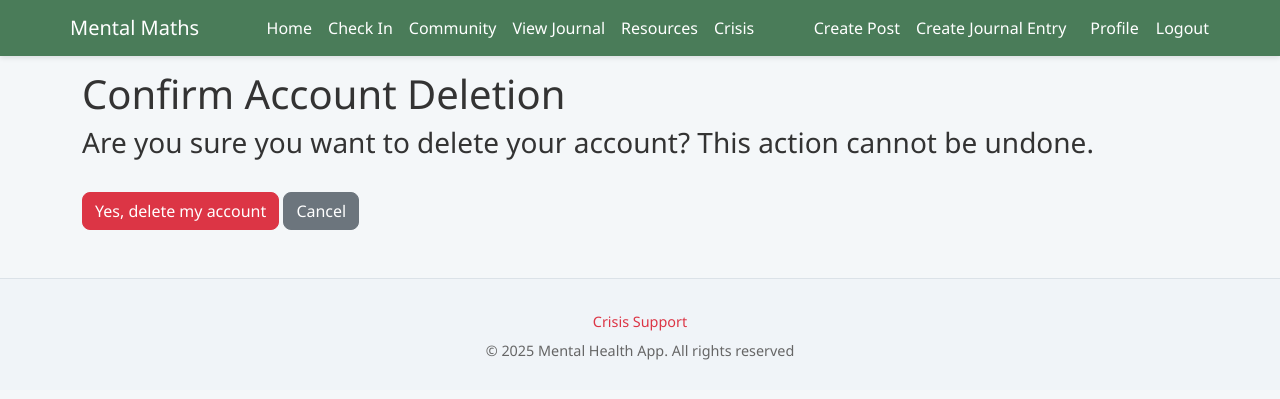
After one commit to DParay03/CSCI380Project, a Django app: page /delete-account/ in a window 1280 px wide. The commit adds this page. Shown: the top 399 px of the page. Run offline with Django 5.2, Linux system fonts and the light colour scheme; the visitor is signed in with stand-in values (Sample User, id 1); some libraries are stand-ins or nearby versions.

Commit message:
account deletion

```diff
--- a/DjangoProject/urls.py
+++ b/DjangoProject/urls.py
@@ -37,6 +37,7 @@ urlpatterns = [
     path('login/', auth_views.LoginView.as_view(template_name='users/login.html'), name="login"),
     path('logout/', auth_views.LogoutView.as_view(template_name='users/logout.html'), name="logout"),
     path('profile/', user_views.profile, name="profile"),
+    path('delete-account/', user_views.delete_account, name="delete_account"),
 
     # Password Reset Flow
     path('password-reset/', auth_views.PasswordResetView.as_view(template_name='users/password_reset.html'), name="password_reset"),
--- a/templates/base.html
+++ b/templates/base.html
@@ -22,7 +22,7 @@
   <main role="main" class="container mt-8">
       <div class="row">
           <div class="col-md-16">
-              {% if messages %} ##pop up window for each message
+              {% if messages %}
                   <script>
                       let messageText = "";
                       {% for message in messages %}
--- /dev/null
+++ b/users/templates/users/account_confirm_delete.html
@@ -0,0 +1,10 @@
+{% extends "base.html" %}
+{% block content %}
+  <h1>Confirm Account Deletion</h1>
+  <h3 class="pb-4">Are you sure you want to delete your account? This action cannot be undone.</h3>
+  <form method="POST">
+    {% csrf_token %}
+    <button type="submit" class="btn btn-danger">Yes, delete my account</button>
+    <a href="{% url 'profile' %}" class="btn btn-secondary">Cancel</a>
+  </form>
+{% endblock %}
--- a/users/templates/users/profile.html
+++ b/users/templates/users/profile.html
@@ -23,6 +23,7 @@
         <button class="btn btn-primary" type="submit">Update</button>
       </div>
     </form>
+      <a href="{% url 'delete_account' %}" class="btn btn-outline-danger mt-3">Delete My Account</a>
   </div>
 </div>
 {% endblock content %}
--- a/users/views.py
+++ b/users/views.py
@@ -2,6 +2,7 @@ from django.shortcuts import render, redirect
 from django.contrib import messages
 from django.contrib.auth.decorators import login_required
 from .forms import UserRegistrationForm, UserUpdateForm, ProfileUpdateForm
+from django.contrib.auth import logout
 
 # Create your views here.
 def register(request):
@@ -45,5 +46,15 @@ def profile(request):
     }
     return render(request, 'users/profile.html', context)
 
+@login_required(login_url='login')
+def delete_account(request):
+    if request.method == "POST":
+        user = request.user
+        logout(request)
+        user.delete()
+        messages.success(request, f'Account successfully deleted!')
+        return redirect('/')
+    return render(request, 'users/account_confirm_delete.html')
+
 def home(request):
     return render(request, 'users/home.html')
```
Also changed, not shown: checkins/templates/checkins/checkin.html (+1 -12 lines).
